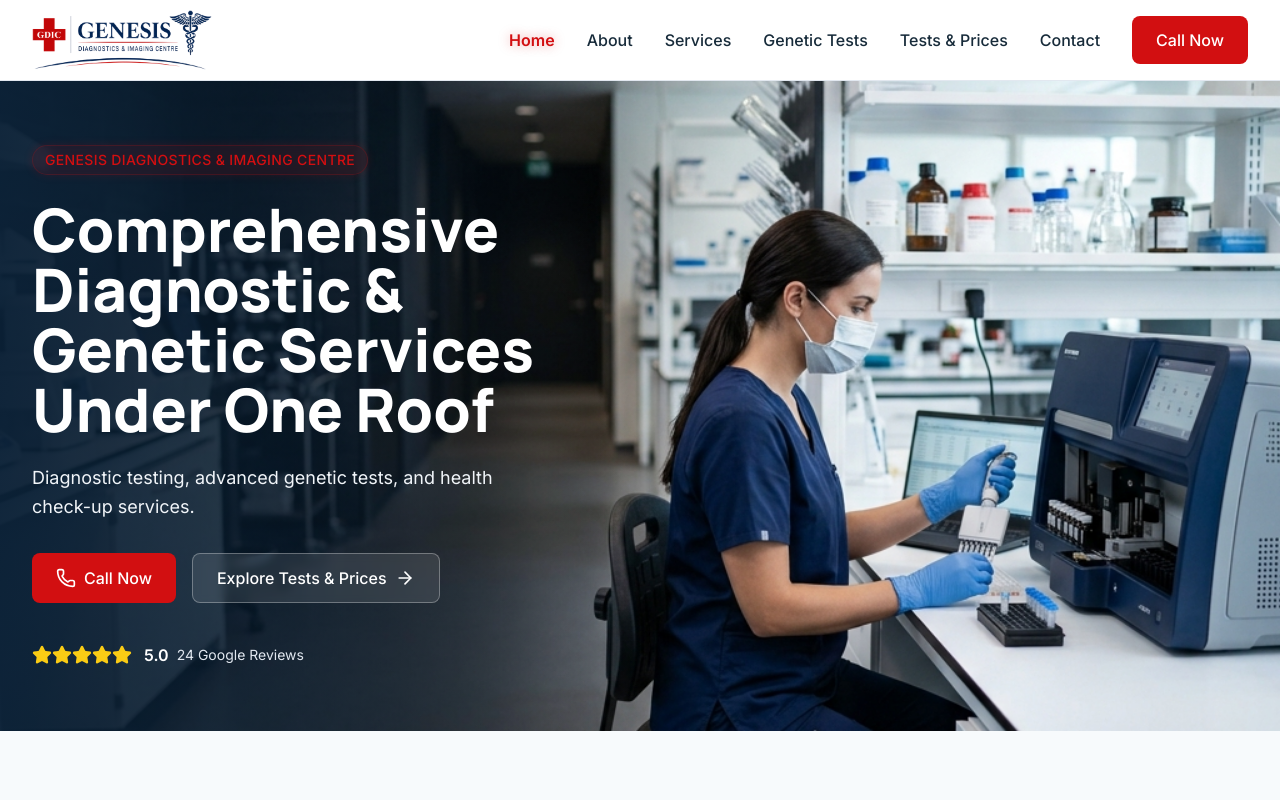
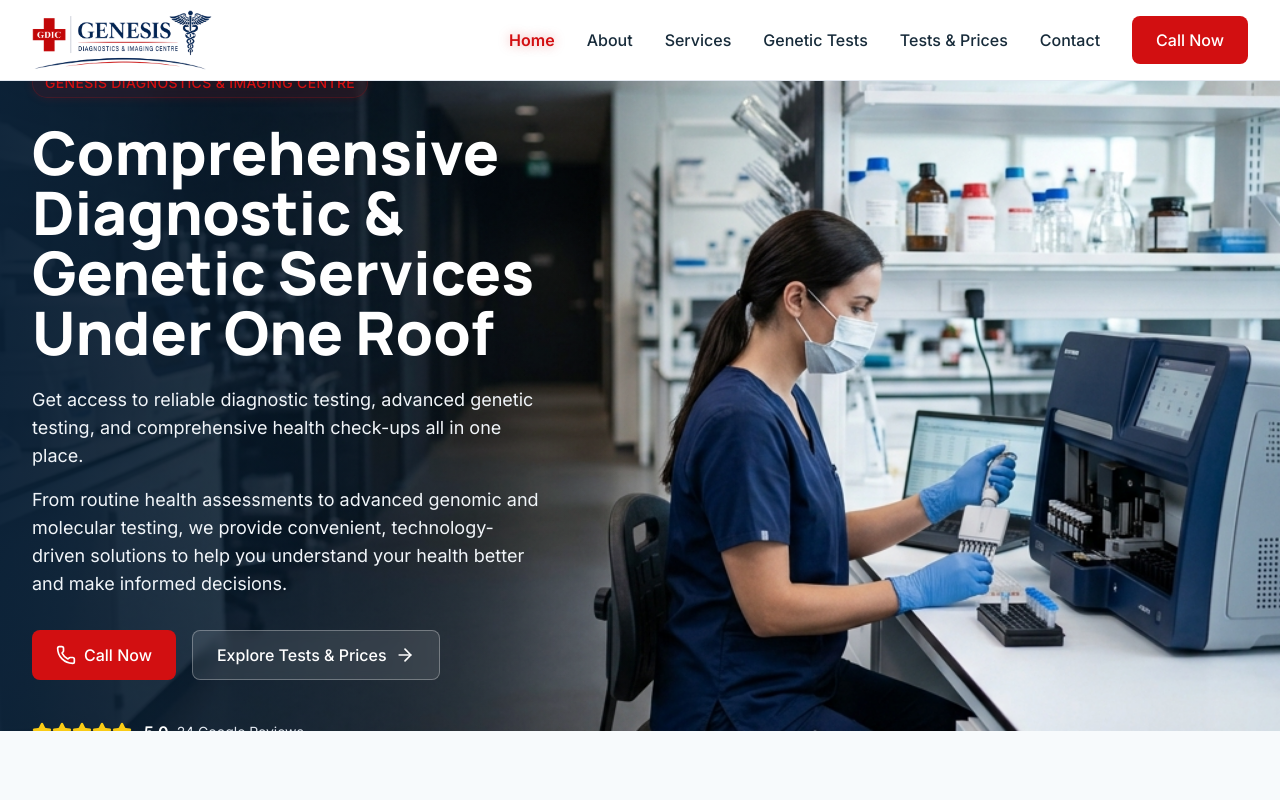
Before and after one commit to richards1928/genesisdiagnostics, a React (Vite) app: page / in a window 1280 px wide. Shown: the top 800 px of the page. Built offline with nearby package versions, Linux system fonts and the light colour scheme.

Commit message:
Update home hero supporting content

```diff
--- a/src/components/sections/Hero.tsx
+++ b/src/components/sections/Hero.tsx
@@ -22,9 +22,14 @@ export function Hero() {
             Comprehensive Diagnostic & Genetic Services Under One Roof
           </h1>
 
-          <p className="text-lg text-slate-100 mb-8 leading-relaxed max-w-lg">
-            Diagnostic testing, advanced genetic tests, and health check-up services.
-          </p>
+          <div className="text-base sm:text-lg text-slate-100 mb-8 leading-relaxed max-w-lg space-y-4">
+            <p>
+              Get access to reliable diagnostic testing, advanced genetic testing, and comprehensive health check-ups all in one place.
+            </p>
+            <p>
+              From routine health assessments to advanced genomic and molecular testing, we provide convenient, technology-driven solutions to help you understand your health better and make informed decisions.
+            </p>
+          </div>
 
           <div className="flex flex-col sm:flex-row gap-4 mb-10">
             <a href="tel:+919701552056" className="btn bg-medical hover:bg-medical/90 text-white border-0 flex items-center justify-center w-full sm:w-auto glow-red-hover transition-all">
```
